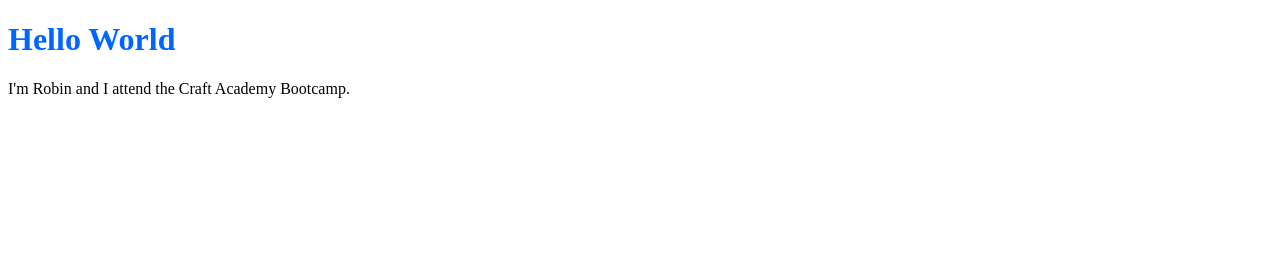
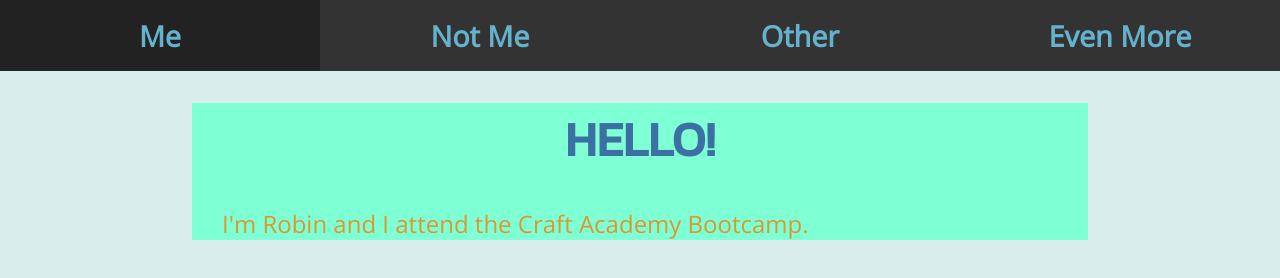
Before and after one commit to robin-lillqvist/robin-lillqvist.github.io, a plain HTML site: page index.html in a window 1280 px wide. Drawn offline with nearby package versions, Linux system fonts and the light colour scheme.

Commit message:
added some more css

```diff
--- a/index.html
+++ b/index.html
@@ -1,16 +1,28 @@
 <!DOCTYPE HTML>
-
 <html>
-
 <head>
   <meta http-equiv="Content-Type" content="text/html; charset=UTF-8" />
   <link rel="stylesheet" href="style.css">
+  <link href="https://fonts.googleapis.com/css?family=Kanit|Open+Sans&display=swap" rel="stylesheet">
   <title>My First Website</title>
 </head>
 
 <body>
-  <h1>Hello World</h1>
-  <p>I'm Robin and I attend the Craft Academy Bootcamp.</p>
+
+<nav>
+  <ul>
+    <li><a href>Me</a></li>
+    <li><a href>Not Me</a></li>
+    <li><a href>Other</a></li>
+    <li><a href>Even More</a></li>
+  </ul>
+</nav>
+
+
+<div>
+<h1>HELLO!</h1>
+<p>I'm Robin and I attend the Craft Academy Bootcamp.</p>
+</div>
+
 </body>
-
 </html>
--- a/style.css
+++ b/style.css
@@ -1,3 +1,67 @@
+body {
+  color: #da9833;
+  margin: 0px;
+  background: #d9eeec;
+  font-size: 1.5em;
+  font-family: 'Open Sans', sans-serif;
+}
+
 h1 {
-    color: #0066ff
-  }
+  color: #3c70a4;
+  text-align: center;
+  padding-left: 30px;
+  padding-right: 30px;
+  font-family: 'Kanit', sans-serif;
+}
+
+h3 {
+  color: #3c70a4;
+  text-align: center;
+
+}
+
+ul {
+  list-style-type: none;
+  margin: 0;
+  padding: 0;
+  overflow: hidden;
+  background-color: #333;
+}
+
+li {
+  display: inline-block;
+  float: left;
+  width: 25%;
+  font-size: 1.8rem;
+}
+
+a {
+  color: #da9833;
+  text-decoration: none;
+
+}
+
+li a {
+  display: block;
+  color: #64b2cd;
+  text-align: center;
+  padding: 16px 16px;
+  font-weight: bold;
+}
+
+li a:hover {
+  background-color: #222;
+}
+
+p {
+  padding-left: 30px;
+  padding-right: 30px;
+  color: #da9833;
+}
+
+div {
+  width: 70%;
+  margin-left: auto;
+  margin-right: auto;
+  background-color: aquamarine;
+}
```
